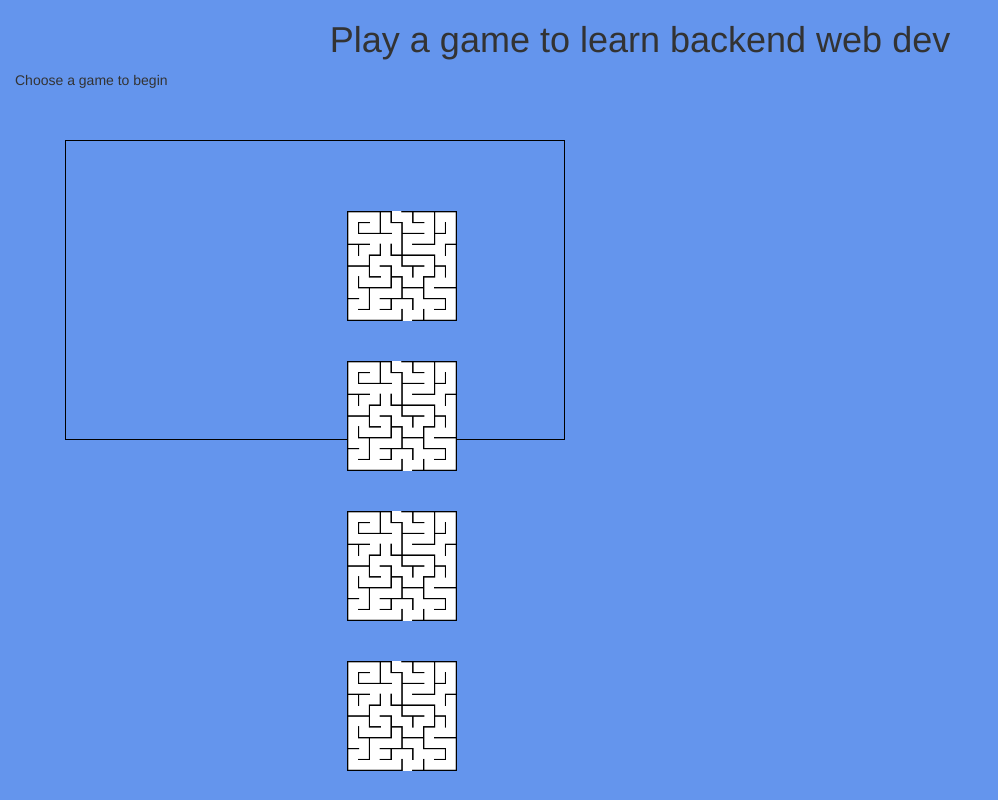
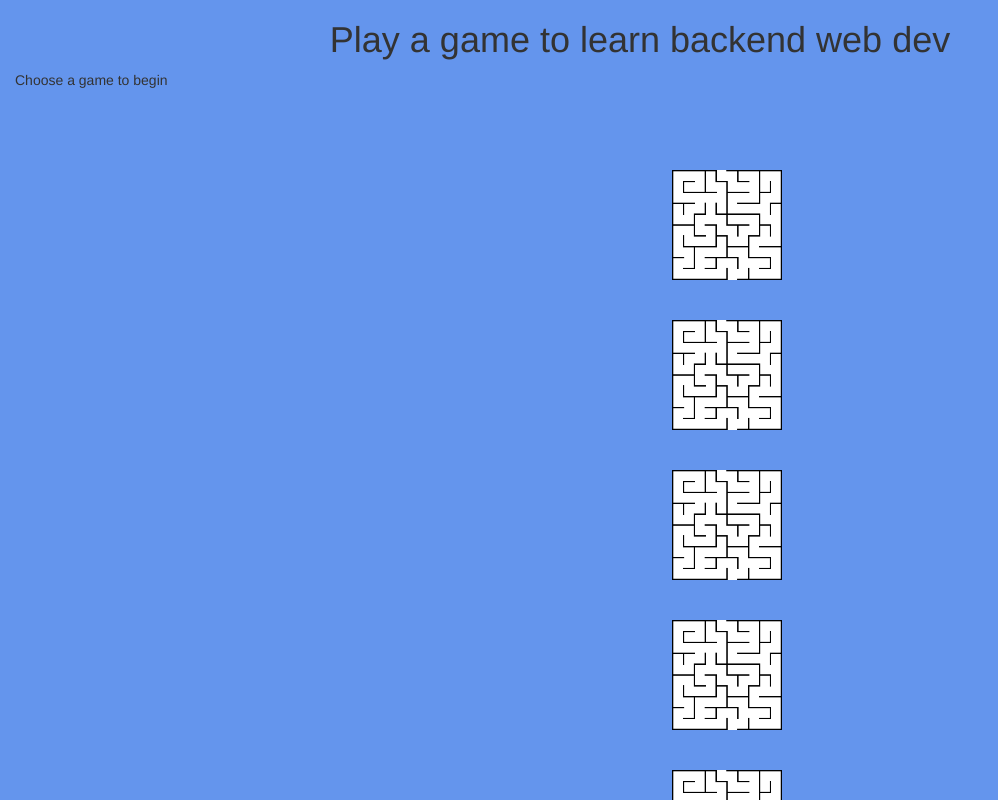
Before and after one commit to davidmscott/CodeMaze, a website: page public/mazeChoice.html in a window 1280 px wide. Shown: the top 800 px of the page, without its empty margins (0-998 px from the left). Drawn offline with nearby package versions, Linux system fonts and the light colour scheme.

Commit message:
centered

```diff
--- a/public/login.css
+++ b/public/login.css
@@ -13,7 +13,7 @@ h1, h2 {
 }
 .container-fluid {
 
-	float: center;
+
 }
 .col-centered{
     float: none;
@@ -25,7 +25,7 @@ h1, h2 {
     padding: 50px;
     max-width: 500px;
     height: 300px;
-    border: 1px solid black;
+    margin: 0 auto;
 }
 
 .button {
```
